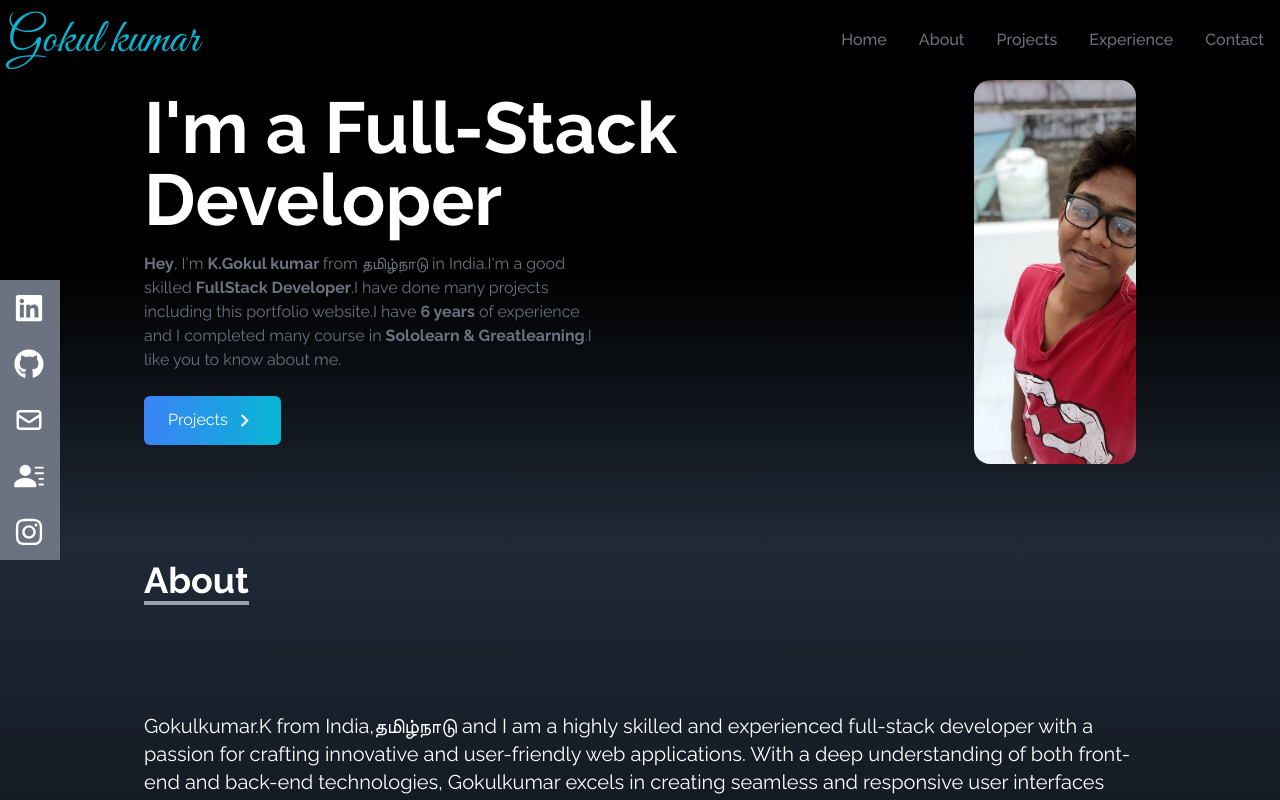
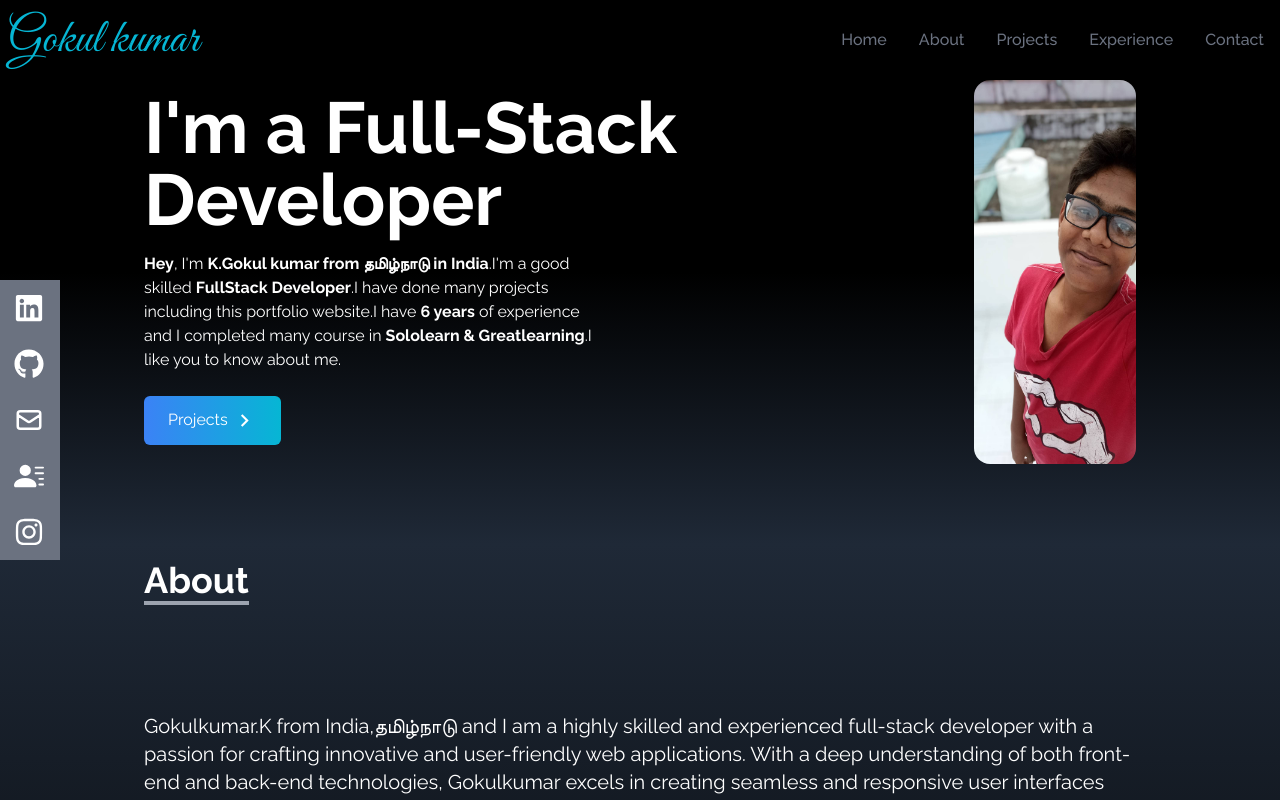
Before and after one commit to Gokulkumar4000/My-Portfolio, a React (Create React App) app: page / in a window 1280 px wide. Shown: the top 800 px of the page. Built offline with nearby package versions, Linux system fonts and the light colour scheme.

Commit message:
Update Home.jsxbold

```diff
--- a/src/components/Home.jsx
+++ b/src/components/Home.jsx
@@ -10,8 +10,8 @@ const Home = () => {
                 <h2 className='text-3xl sm:text-7xl font-bold text-white'>
                     I'm a Full-Stack Developer
                 </h2>
-                <p className='text-gray-500 py-4 max-w-md  '>
-                    <b>Hey</b>, I'm <b> K.Gokul kumar </b>from தமிழ்நாடு  in India.I'm a good skilled <b>FullStack Developer</b>.I have done many projects including this portfolio website.I have <b>6 years</b> of experience and I completed many course in <b>Sololearn & Greatlearning</b>.I like you to know about me.
+                <p className='text-white py-4 max-w-md  '>
+                    <b>Hey</b>, I'm <b> K.Gokul kumar from தமிழ்நாடு  in India</b>.I'm a good skilled <b>FullStack Developer</b>.I have done many projects including this portfolio website.I have <b>6 years</b> of experience and I completed many course in <b>Sololearn & Greatlearning</b>.I like you to know about me.
                 </p>
                 <div>
                     <Link to='projects' smooth duration={500} className='bg-gradient-to-l from-cyan-500 to-blue-500 group text-white w-fit px-6 py-3 my-2 flex items-center rounded-md hover:bg-gradient-to-r from-cyan-500 to-blue-500 cursor-pointer
```
